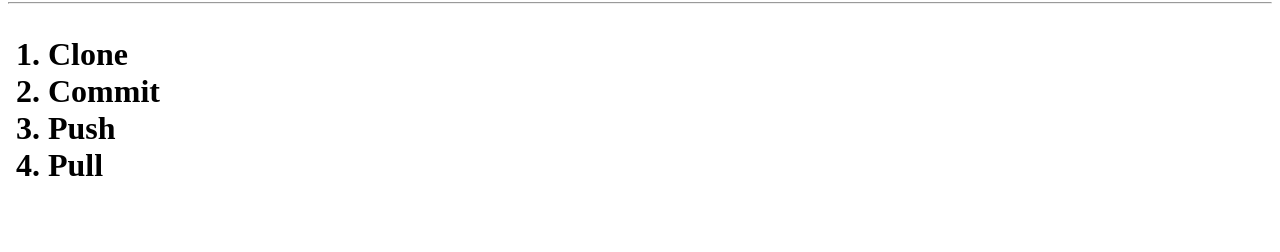
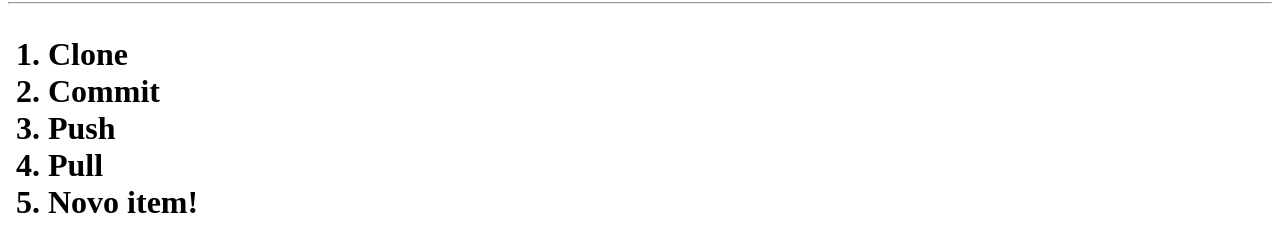
Before and after one commit to LucasLapaa/engenharia-de-software-aula1, a plain HTML site: page index.html in a window 1280 px wide. Shown: the part 78-330 px from the top of the page. Drawn offline with Linux system fonts and the light colour scheme.

Commit message:
feat: commit colaborativo

```diff
--- a/index.html
+++ b/index.html
@@ -14,6 +14,7 @@
             <li>Commit</li>
             <li>Push</li>
             <li>Pull</li>
+            <li>Novo item!</li>
         </ol>
 </body>
 </html>
```
